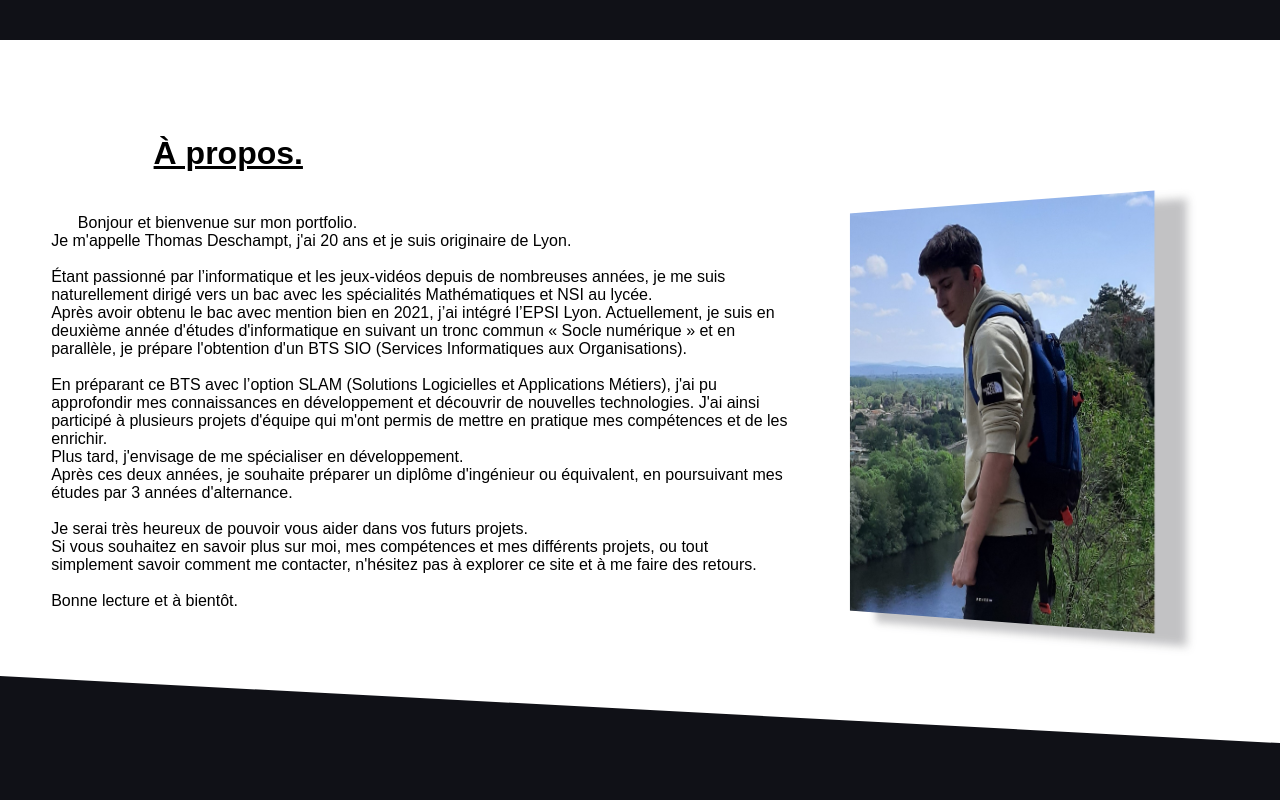
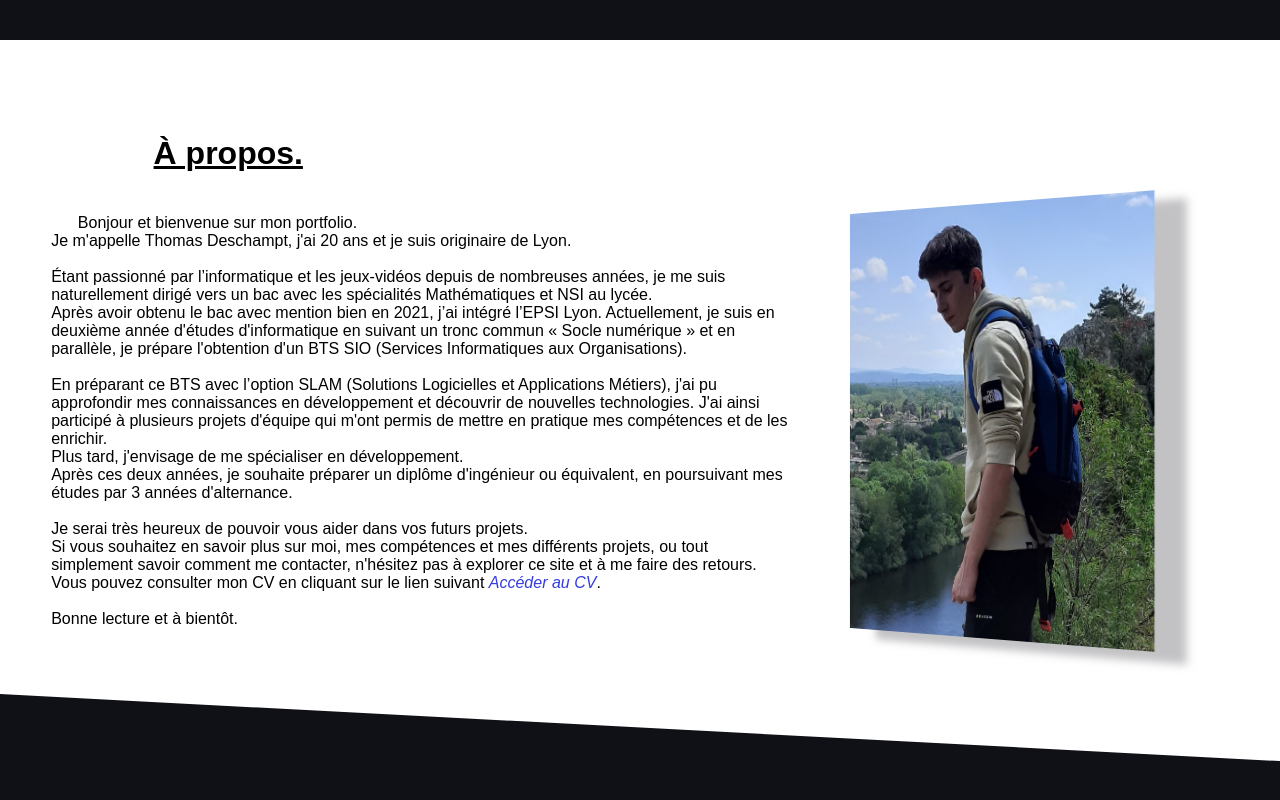
Before and after one commit to ThomasDeschampt/portofolio_v2, a website built with Vite: page index.html in a window 1280 px wide. Shown: the part 804-1604 px from the top of the page. Built offline with nearby package versions, Linux system fonts and the light colour scheme; files whose address does not match are found by name; a web font is replaced by a local one.

Commit message:
Update index.html

```diff
--- a/index.html
+++ b/index.html
@@ -71,6 +71,7 @@
                         Je serai très heureux de pouvoir vous aider dans vos futurs projets.<br>
                         Si vous souhaitez en savoir plus sur moi, mes compétences et mes différents projets, ou tout simplement savoir comment me
                         contacter, n'hésitez pas à explorer ce site et à me faire des retours.
+			Vous pouvez consulter mon CV en cliquant sur le lien suivant <a id="rapport" href="./public/CV.pdf">Accéder au CV</a>.
                         <br><br>
                         Bonne lecture et à bientôt.
                     </p>
```
